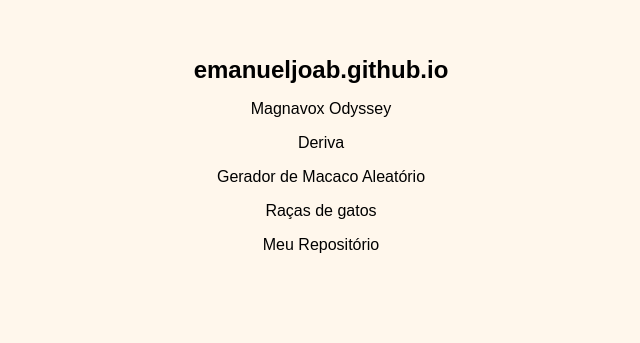
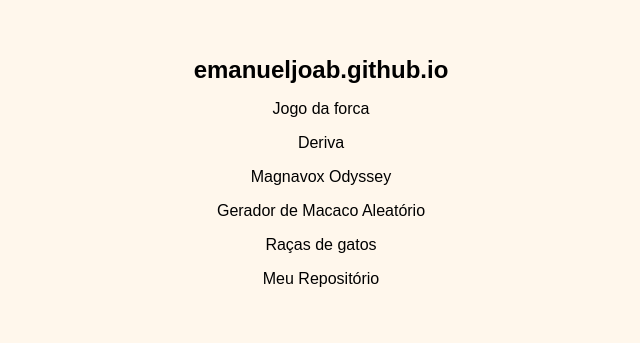
Before and after one commit to emanueljoab/emanueljoab, a plain HTML site: page index.html in a window 1280 px wide. Shown: the part 210-553 px from the top of the page, without its empty margins (319-959 px from the left). Drawn offline with Linux system fonts and the light colour scheme.

Commit message:
Update index.html

```diff
--- a/index.html
+++ b/index.html
@@ -37,8 +37,9 @@
 <body>
     <main>
         <h1><a href="https://emanueljoab.github.io/">emanueljoab.github.io</a></h1>
+        <p><a href="https://emanueljoab.github.io/forca/">Jogo da forca</a></p>
+        <p><a href="https://emanueljoab.github.io/deriva/">Deriva</a></p>
         <p><a href="https://emanueljoab.github.io/odyssey/">Magnavox Odyssey</a></p>
-        <p><a href="https://emanueljoab.github.io/deriva/">Deriva</a></p>
         <p><a href="https://emanueljoab.github.io/macacos/">Gerador de Macaco Aleatório</a></p>
         <p><a href="https://emanueljoab.github.io/racas-de-gatos/">Raças de gatos</a></p>
         <p><a href="https://github.com/emanueljoab/" target="_blank">Meu Repositório</a></p>
```
